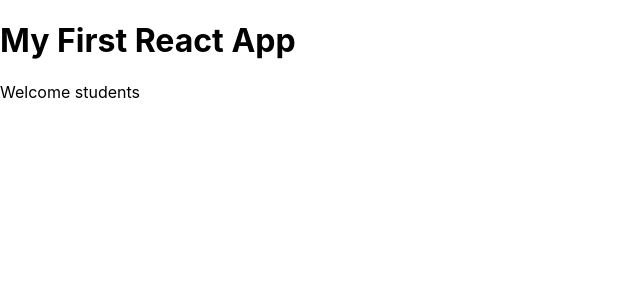
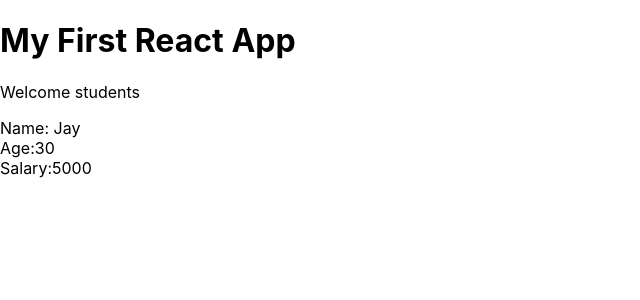
Before and after one commit to jay4tech/React, a React (Create React App) app in the folder myapp/: page / in a window 1280 px wide. Shown: the top 300 px of the page, without its empty margins (0-640 px from the left). Built offline with nearby package versions, Linux system fonts and the light colour scheme.

Commit message:
Chapter-8

```diff
--- a/myapp/src/App.js
+++ b/myapp/src/App.js
@@ -1,4 +1,5 @@
 import React, { Component } from 'react';
+import Employee  from './Employee';
 
 class App extends Component {
   render() {
@@ -6,6 +7,7 @@ class App extends Component {
       <div className="App">
         <h1>My First React App</h1>
         <p>Welcome students</p>
+        <Employee/>
       </div>
     );
   }
--- /dev/null
+++ b/myapp/src/Employee.js
@@ -0,0 +1,14 @@
+import React, { Component } from 'react';
+
+class Employee extends Component {
+    render(){
+        return(
+            <div className="employee">
+                <div>Name: Jay</div>
+                <div>Age:30</div>
+                <div>Salary:5000</div>
+            </div>
+        )
+    }
+}
+export default Employee;
```
